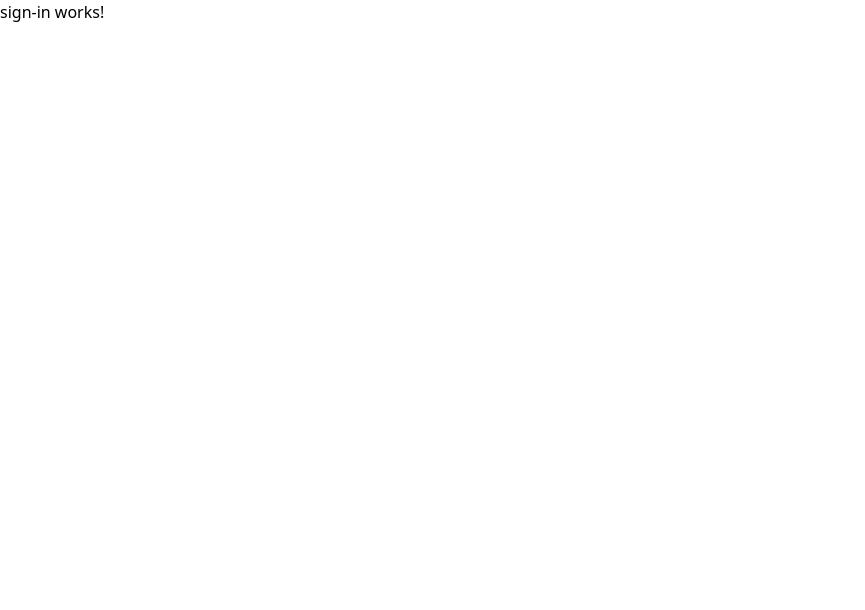
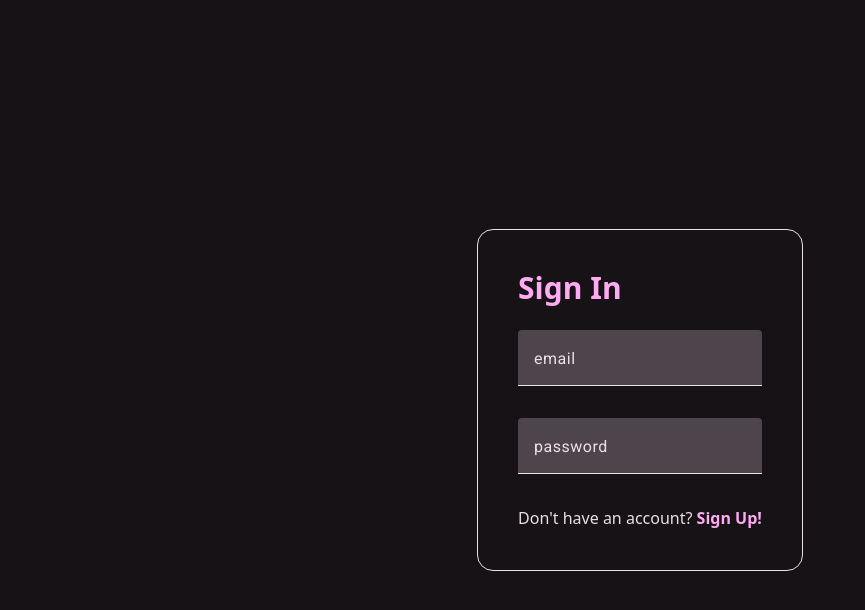
Before and after one commit to Duff97/social-app, an Angular app in the folder social-web/: page /sign-in in a window 1280 px wide. Shown: the top 610 px of the page, without its empty margins (0-865 px from the left). Built offline with nearby package versions, Linux system fonts and the light colour scheme.

Commit message:
sign in basic design and sign up generation

```diff
--- a/social-web/src/app/app.component.html
+++ b/social-web/src/app/app.component.html
@@ -1 +1,3 @@
-<router-outlet />
+<div class="bg-bg-primary min-h-screen w-screen text-primary">
+  <router-outlet />
+</div>
--- a/social-web/src/app/app.routes.ts
+++ b/social-web/src/app/app.routes.ts
@@ -1,4 +1,6 @@
 import { Routes } from '@angular/router';
+import { SignInComponent } from './sign-in/sign-in.component';
+import { SignUpComponent } from './sign-up/sign-up.component';
 
 export const routes: Routes = [
   {
@@ -8,6 +10,10 @@ export const routes: Routes = [
   },
   {
     path: 'sign-in',
-    loadComponent: () => import('./sign-in/sign-in.component').then(m => m.SignInComponent)
+    component: SignInComponent
+  },
+  {
+    path: 'sign-up',
+    component: SignUpComponent
   },
 ];
--- a/social-web/src/app/sign-in/sign-in.component.html
+++ b/social-web/src/app/sign-in/sign-in.component.html
@@ -1 +1,17 @@
-<p>sign-in works!</p>
+<div class="flex items-center justify-center w-full h-screen">
+  <form class="border-primary border rounded-2xl p-10 flex flex-col gap-3 ">
+    <h1 class="text-3xl font-bold text-secondary pb-3">Sign In</h1>
+    <mat-form-field>
+      <mat-label>email</mat-label>
+      <input type="email" matInput>
+    </mat-form-field>
+    <mat-form-field>
+      <mat-label>password</mat-label>
+      <input type="password" matInput>
+    </mat-form-field>
+    <div>
+      <span>Don't have an account? </span>
+      <a routerLink="/sign-up" class="text-secondary font-semibold">Sign Up!</a>
+    </div>
+  </form>
+</div>
--- a/social-web/src/app/sign-in/sign-in.component.ts
+++ b/social-web/src/app/sign-in/sign-in.component.ts
@@ -1,9 +1,12 @@
 import { Component } from '@angular/core';
+import {MatInputModule} from '@angular/material/input';
+import {MatFormFieldModule} from '@angular/material/form-field';
+import { RouterLink } from '@angular/router';
 
 @Component({
   selector: 'app-sign-in',
   standalone: true,
-  imports: [],
+  imports: [MatFormFieldModule, MatInputModule, RouterLink],
   templateUrl: './sign-in.component.html',
   styleUrl: './sign-in.component.scss'
 })
--- /dev/null
+++ b/social-web/src/app/sign-up/sign-up.component.html
@@ -0,0 +1 @@
+<p>sign-up works!</p>
--- a/social-web/tailwind.config.js
+++ b/social-web/tailwind.config.js
@@ -4,7 +4,14 @@ module.exports = {
     "./src/**/*.{html,ts}",
   ],
   theme: {
-    extend: {},
+    extend: {
+      colors: {
+        'bg-primary': '#161215',
+        'bg-secondary': '#810081',
+        'primary': '#E9E0E4',
+        'secondary': '#FFABF3'
+      }
+    },
   },
   plugins: [],
 }
```
Also changed, not shown: social-web/src/app/sign-up/sign-up.component.ts (added, +12 -0 lines), social-web/src/app/sign-up/sign-up.component.scss (added), 1 other file (tests, documents, lock files or other folders).
